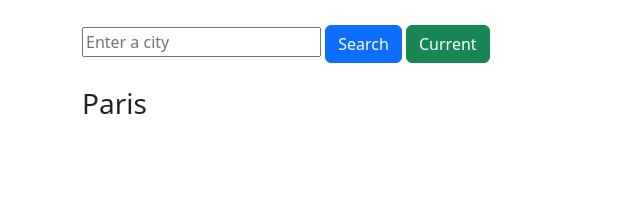
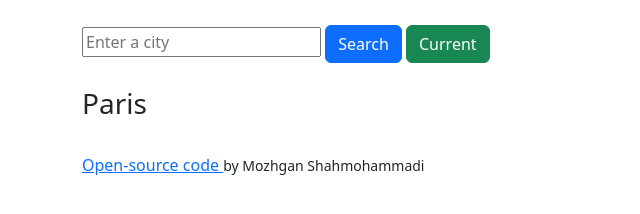
Before and after one commit to Moji-shah/weathapp, a plain HTML site: page index.html in a window 1280 px wide. Shown: the whole page, without its empty margins (0-640 px from the left). Drawn offline with nearby package versions, Linux system fonts and the light colour scheme.

Commit message:
updated link

```diff
--- a/index.html
+++ b/index.html
@@ -32,6 +32,12 @@
         <div class="col-3 main-degree" id="temperature"> </div>
         <br>
 
+        <span>
+
+          <a href="https://github.com/Moji-shah/weathapp"> Open-source code </a>
+          <p>  by Mozhgan Shahmohammadi</p>
+
+        </span>
 
       </div>
 
--- a/src/styles.css
+++ b/src/styles.css
@@ -6,3 +6,7 @@
   font-weight: bold;
   color: rgb(33, 33, 111);
 }
+p{
+  display: inline;
+  font-size: 14px;
+}
```
